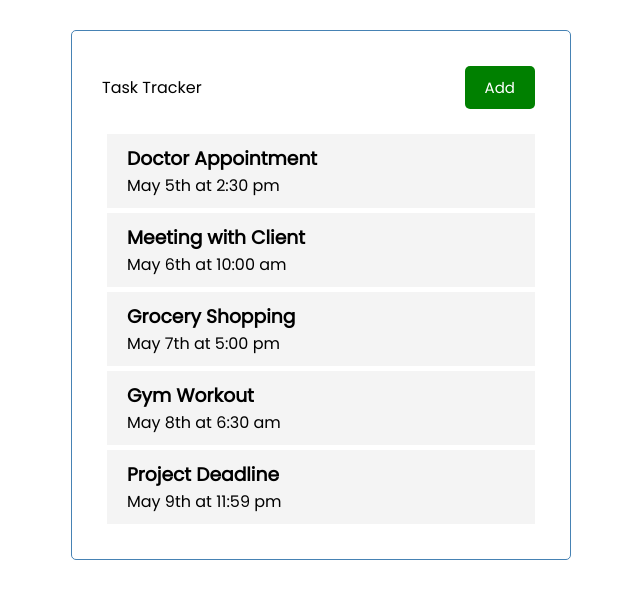
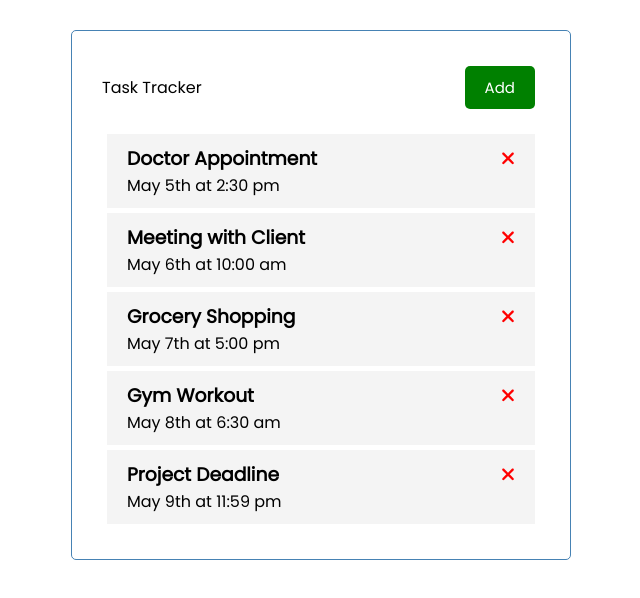
Before and after one commit to RAHULDAS6009/Learn-Angular, an Angular app: page / in a window 1280 px wide. Shown: the top 598 px of the page, without its empty margins (319-959 px from the left). Built offline with nearby package versions, Linux system fonts and the light colour scheme; data requests are answered from the project's data file.

Commit message:
how to call backend in angular

```diff
--- /dev/null
+++ b/db.json
@@ -0,0 +1,34 @@
+{
+  "tasks": [
+    {
+      "id": 1,
+      "text": "Doctor Appointment",
+      "day": "May 5th at 2:30 pm",
+      "remainder": true
+    },
+    {
+      "id": 2,
+      "text": "Meeting with Client",
+      "day": "May 6th at 10:00 am",
+      "remainder": false
+    },
+    {
+      "id": 3,
+      "text": "Grocery Shopping",
+      "day": "May 7th at 5:00 pm",
+      "remainder": true
+    },
+    {
+      "id": 4,
+      "text": "Gym Workout",
+      "day": "May 8th at 6:30 am",
+      "remainder": false
+    },
+    {
+      "id": 5,
+      "text": "Project Deadline",
+      "day": "May 9th at 11:59 pm",
+      "remainder": true
+    }
+  ]
+}
--- a/src/app/components/task-item/task-item.component.html
+++ b/src/app/components/task-item/task-item.component.html
@@ -1,4 +1,6 @@
 <div class="task">
-  <h3>{{ task?.text }}</h3>
+  <h3>{{ task?.text }}
+    <fa-icon [ngStyle]="{color:'red'}" [icon]="faTimes"></fa-icon>
+  </h3>
   <p>{{ task?.day }}</p>
 </div>
--- a/src/app/components/task-item/task-item.component.ts
+++ b/src/app/components/task-item/task-item.component.ts
@@ -1,12 +1,16 @@
 import { Component, Input } from '@angular/core';
 import { Task } from '../../Task';
+import { FontAwesomeModule } from '@fortawesome/angular-fontawesome';
+import {faTimes} from "@fortawesome/free-solid-svg-icons"
+import { CommonModule } from '@angular/common';
 
 @Component({
   selector: 'app-task-item',
-  imports: [],
+  imports: [FontAwesomeModule,CommonModule],
   templateUrl: './task-item.component.html',
   styleUrl: './task-item.component.css'
 })
 export class TaskItemComponent {
+  faTimes=faTimes;
 @Input() task?:Task;
 }
--- a/src/app/components/tasks/tasks.component.ts
+++ b/src/app/components/tasks/tasks.component.ts
@@ -1,8 +1,8 @@
-import { Component } from '@angular/core';
+import { Component, OnInit } from '@angular/core';
 import { Task } from '../../Task';
-import { tasks } from '../../mock-tasks';
 import { CommonModule } from '@angular/common';
 import { TaskItemComponent } from '../task-item/task-item.component';
+import { TaskService } from '../../services/task.service';
 
 @Component({
   selector: 'app-tasks',
@@ -10,6 +10,14 @@
   templateUrl: './tasks.component.html',
   styleUrl: './tasks.component.css'
 })
-export class TasksComponent {
-  tasks:Task[]=tasks;
+export class TasksComponent implements OnInit {
+  tasks:Task[]=[];
+  constructor(private taskService:TaskService){
+  }
+  ngOnInit(): void {
+    //like .then in promise
+    this.taskService.getTasks().subscribe((tasks)=>{
+      this.tasks=tasks;
+    })
+  }
 }
--- a/src/app/mock-tasks.ts
+++ b/src/app/mock-tasks.ts
@@ -1,6 +1,6 @@
 import { Task } from "./Task";
 
-export const tasks:Task[] = [
+export const Tasks:Task[] = [
     { id: 1, text: "Doctor Appointment", day: "May 5th at 2:30 pm", remainder: true },
     { id: 2, text: "Meeting with Client", day: "May 6th at 10:00 am", remainder: false },
     { id: 3, text: "Grocery Shopping", day: "May 7th at 5:00 pm", remainder: true },
--- /dev/null
+++ b/src/app/services/task.service.ts
@@ -0,0 +1,20 @@
+import { Injectable } from '@angular/core';
+import { Task } from '../Task';
+// import { Tasks } from '../mock-tasks';
+import { Observable, of } from 'rxjs';
+import { HttpClient } from '@angular/common/http';
+
+@Injectable({
+  providedIn: 'root',
+})
+export class TaskService {
+   apiUrl:string="http://localhost:5000/tasks"
+  constructor(private http:HttpClient) {}
+
+  getTasks(): Observable<Task[]> {
+    // const tasks = of(Tasks);
+    // return tasks;
+
+    return this.http.get<Task[]>(this.apiUrl);
+  }
+}
--- a/src/main.ts
+++ b/src/main.ts
@@ -1,6 +1,10 @@
+// for standlone we have edit this file in that way so we can use it httpclient module
 import { bootstrapApplication } from '@angular/platform-browser';
-import { appConfig } from './app/app.config';
 import { AppComponent } from './app/app.component';
+import { provideHttpClient } from '@angular/common/http';
 
-bootstrapApplication(AppComponent, appConfig)
-  .catch((err) => console.error(err));
+bootstrapApplication(AppComponent, {
+  providers: [
+    provideHttpClient()
+  ]
+}).catch(err => console.error(err));
```
Also changed, not shown: package.json (+7 -0 lines), 2 other files (tests, documents, lock files or other folders).
